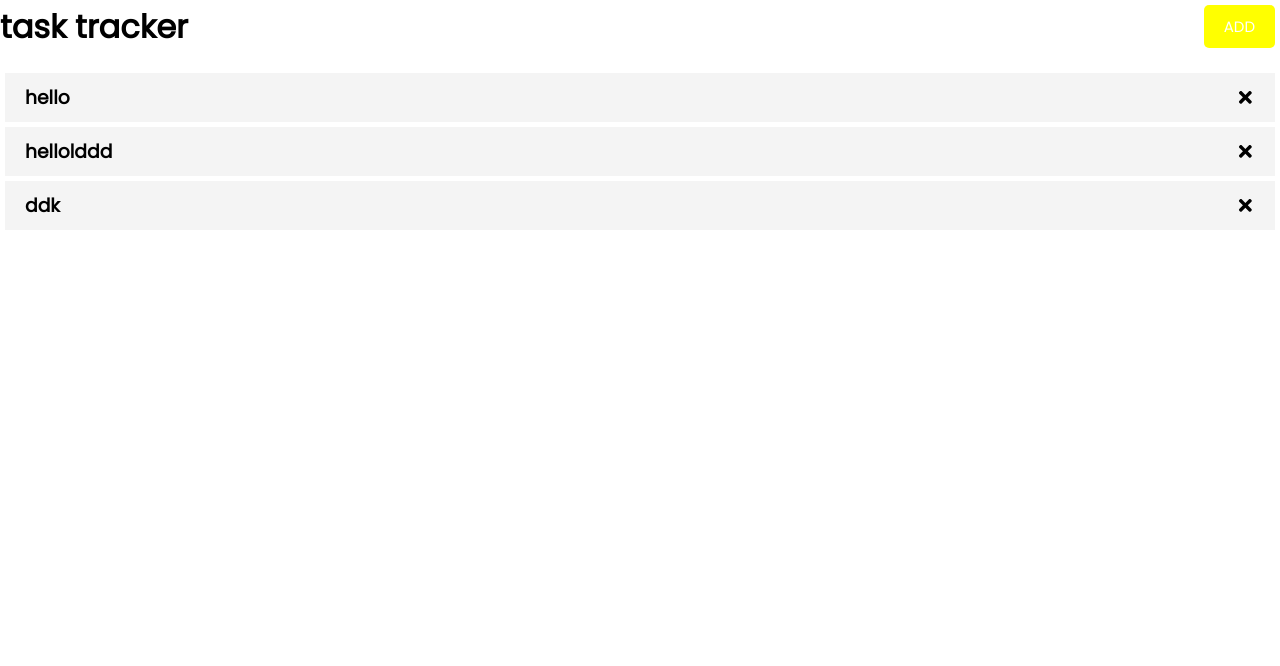
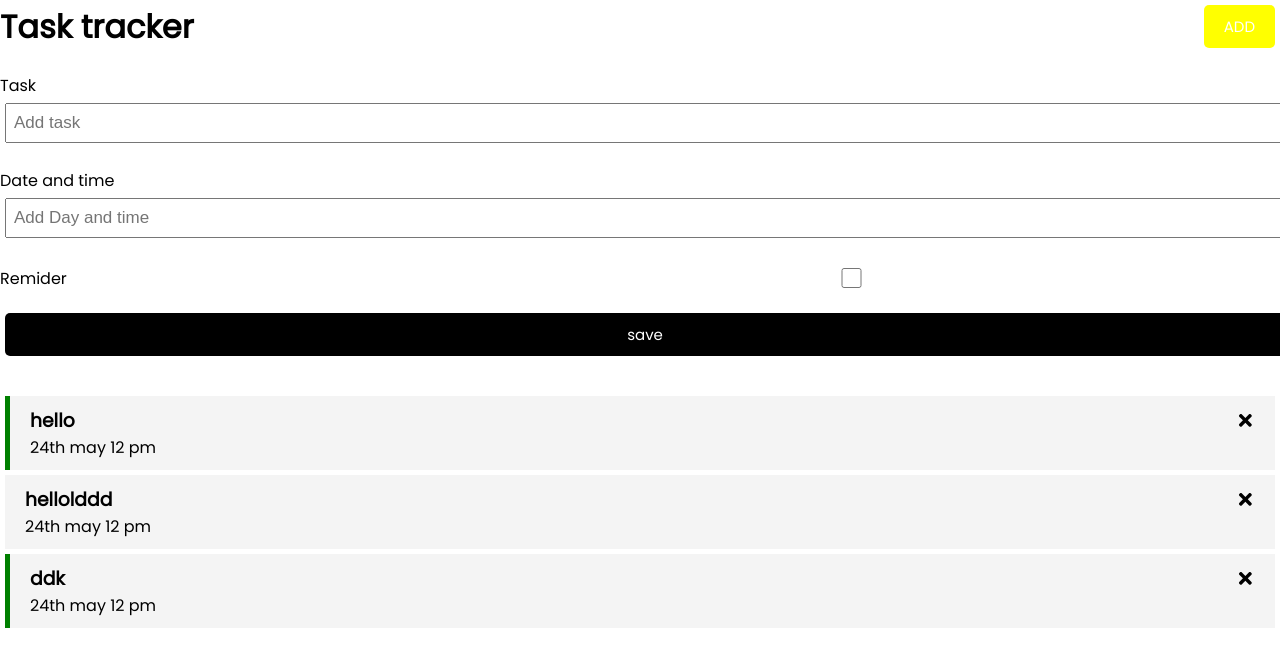
Before and after one commit to XdithyX/Task-Tracker, a React (Create React App) app: page / in a window 1280 px wide. Shown: the top 666 px of the page. Built offline with nearby package versions, Linux system fonts and the light colour scheme.

Commit message:
add task cmpleted

```diff
--- a/src/App.js
+++ b/src/App.js
@@ -2,30 +2,56 @@ import React from 'react'
 import Header from "./components/Header";
 import { useState } from 'react'
 import Tasks from "./components/Tasks"
+import Addtask from './components/Addtask';
+
 function App() {
   const [tasks,setTasks]=useState([
     {
       id:1,
-    text: 'hello'
+    text: 'hello',
+    day: '24th may 12 pm',
+    remainder: true
     },
     {
       id:2,
-    text: 'hellolddd'
+    text: 'hellolddd',
+    day: '24th may 12 pm',
+    remainder: false
     } ,
     {
       id:3,
-    text: 'ddk'
+    text: 'ddk',
+    day: '24th may 12 pm',
+    remainder: true
     }
 
   ])
+
+  const onAdd = (task)=>{
+    const id = Math.floor(Math.random() * 10000) + 1
+    const newtask={ id, ...task }
+    setTasks([...tasks,newtask])
+
+  }
+
   const deletetask=(id)=>{
     setTasks(tasks.filter((task)=>task.id!==id))
+
+
   }
+
+const toggleRemainder=(id)=>{
+  setTasks(tasks.map((task)=>
+  task.id===id ? {...task, remainder: !task.remainder} : task
+  ))
+}
+
   return (
     <div className="Container">
 
      <Header/>
-     <Tasks tasks={tasks} onDelete={deletetask}/>
+     <Addtask onadd={onAdd}/>
+     <Tasks tasks={tasks} onDelete={deletetask} ontoggleremainder={toggleRemainder}/>
     </div>
   );
 }
--- /dev/null
+++ b/src/components/Addtask.js
@@ -0,0 +1,46 @@
+import React from 'react'
+import { useState } from 'react'
+
+const Addtask =
+({onadd})=> {
+    const [text,setText]= useState('')
+    const [day,setDay]= useState('')
+    const [reminder,setreminder]= useState(false)
+const onsubmit=(e)=>{
+
+    e.preventDefault()
+
+    if(!text){
+    alert('Enter a task' )
+    return
+    }
+
+    onadd({text,day,reminder})
+
+    setText('')
+    setDay('')
+    setreminder(false)
+
+
+}
+
+  return (
+    <form className='add-form' onSubmit={onsubmit}>
+     <div className='form-control'>
+       <label>Task</label>
+       <input type='text' placeholder='Add task' value={text} onChange={(e)=>setText(e.target.value)}  ></input>
+     </div>
+     <div className='form-control '>
+       <label>Date and time</label>
+       <input type='text' placeholder='Add Day and time' value={day} onChange={(e)=>setDay(e.target.value)}></input>
+     </div>
+     <div className='form-control form-control-check' >
+       <label>Remider</label>
+       <input type='checkbox' checked={reminder} value={reminder} onChange={(e)=>setreminder(e.currentTarget.checked)}></input>
+     </div>
+     <input className='btn btn-block' type='submit' value = 'save'></input>
+    </form>
+  )
+}
+
+export default Addtask
--- a/src/components/Header.js
+++ b/src/components/Header.js
@@ -4,7 +4,7 @@ import Button from "./Button"
 const Header = () => {
   return (
     <header className='header'>
-    <h1>task tracker
+    <h1>Task tracker
     </h1>
     <Button color= 'yellow'/>
 
--- a/src/components/Task.js
+++ b/src/components/Task.js
@@ -1,11 +1,17 @@
 import React from 'react'
 import { FaTimes } from 'react-icons/fa'
 
-function Task({task, onDelete}) {
+function Task({task, onDelete, ontoggleremainder}) {
   return (
-    <div className='task'><h3>{task.text}
+    <div className={`task ${task.remainder ? 'reminder':'' }`}
+     onDoubleClick={()=>{ontoggleremainder(task.id)}} >
+    <h3>{task.text}
     <FaTimes style={ { cursor:'pointer' } } onClick={()=>{onDelete(task.id)}} />
-    </h3></div>
+    </h3>
+    <p> {task.day}
+    </p>
+
+    </div>
   )
 }
 
--- a/src/components/Tasks.js
+++ b/src/components/Tasks.js
@@ -1,11 +1,11 @@
 import React from 'react'
 import Task from './Task'
 
-function Tasks({tasks, onDelete }) {
+function Tasks({tasks, onDelete, ontoggleremainder }) {
   return (
     <>
     {tasks.map((task)=>(
-        <Task key={task.id} task={task} onDelete={onDelete}/>
+        <Task key={task.id} task={task} onDelete={onDelete} ontoggleremainder={ontoggleremainder}/>
     )
 
     )}
```
